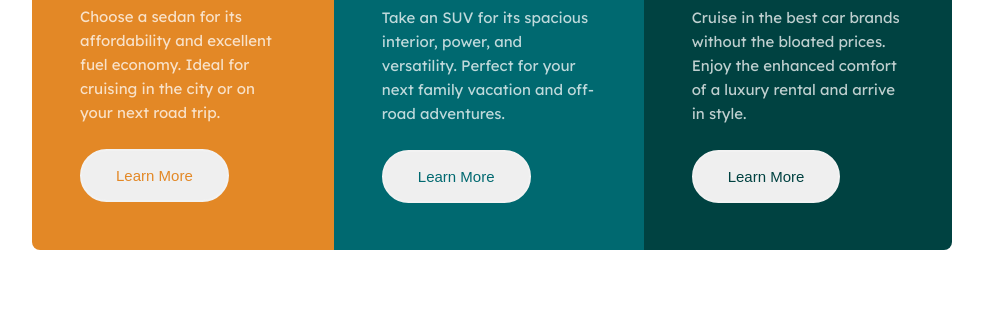
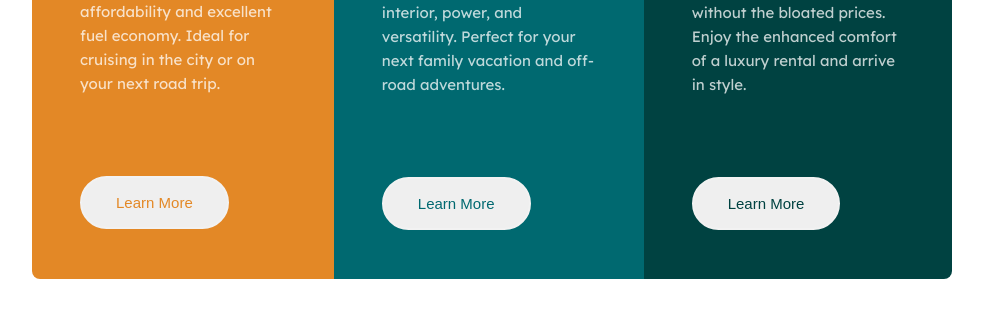
Before and after one commit to kpax10/3-column-preview-card-component-main, a plain HTML site: page index.html in a window 1280 px wide. Shown: the part 371-688 px from the top of the page, without its empty margins (148-1131 px from the left). Drawn offline with Linux system fonts and the light colour scheme.

Commit message:
fixed desktop card height

```diff
--- a/styles/styles.scss
+++ b/styles/styles.scss
@@ -24,8 +24,6 @@ main {
 }
 
 img {
-    // width: 64px;
-    // height: 40px;
     width: 27%;
 }
 
@@ -101,14 +99,18 @@ p {
         height: 100vh;
     }
 
-    main {
-        padding: 0;
+    .vehicles {
+        height: 500px;
     }
 
     .card {
         @include flex-center(row);
         width: 920px;
         height: 500px;
+    }
+
+    .btn {
+        margin-top: 5rem;
     }
 
     .sedan {
```
Also changed, not shown: styles/styles.css, 1 other file.
